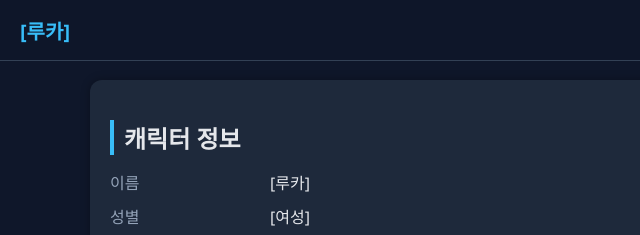
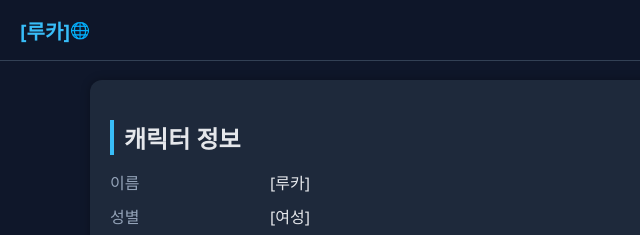
Before and after one commit to sde06trpg/TrpgPlayerProfile, a plain HTML site: page character/luca/Luca.html in a window 1280 px wide. Shown: the top 235 px of the page, 0-640 px from the left. Drawn offline with Linux system fonts and the light colour scheme.

Commit message:
Update Luca.html

```diff
--- a/character/luca/Luca.html
+++ b/character/luca/Luca.html
@@ -10,6 +10,7 @@
 
     <div class="navbar">
         <div class="char-name">[루카]</div>
+        <a href="../../world/World_View.html" class="nav-icon" style="text-decoration: none;">🌐</a>
     </div>
 
     <div class="container">
```
